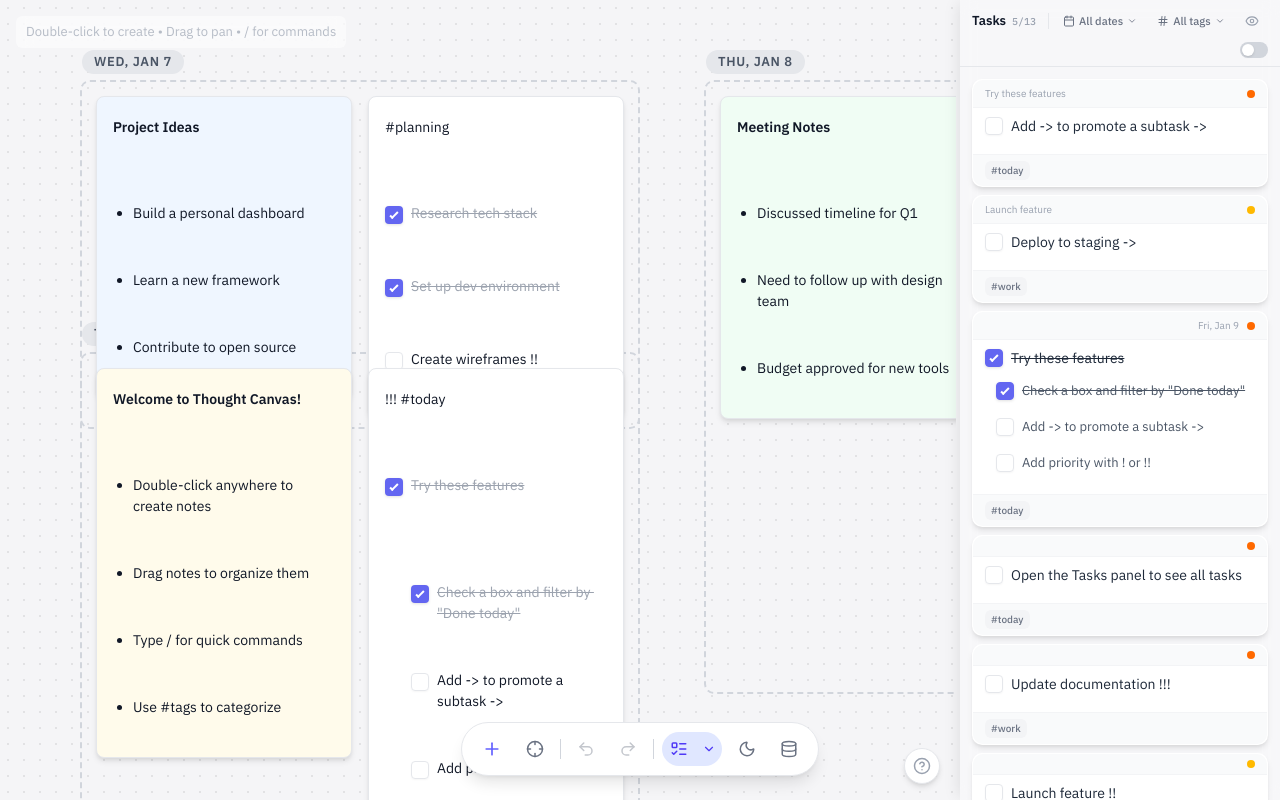
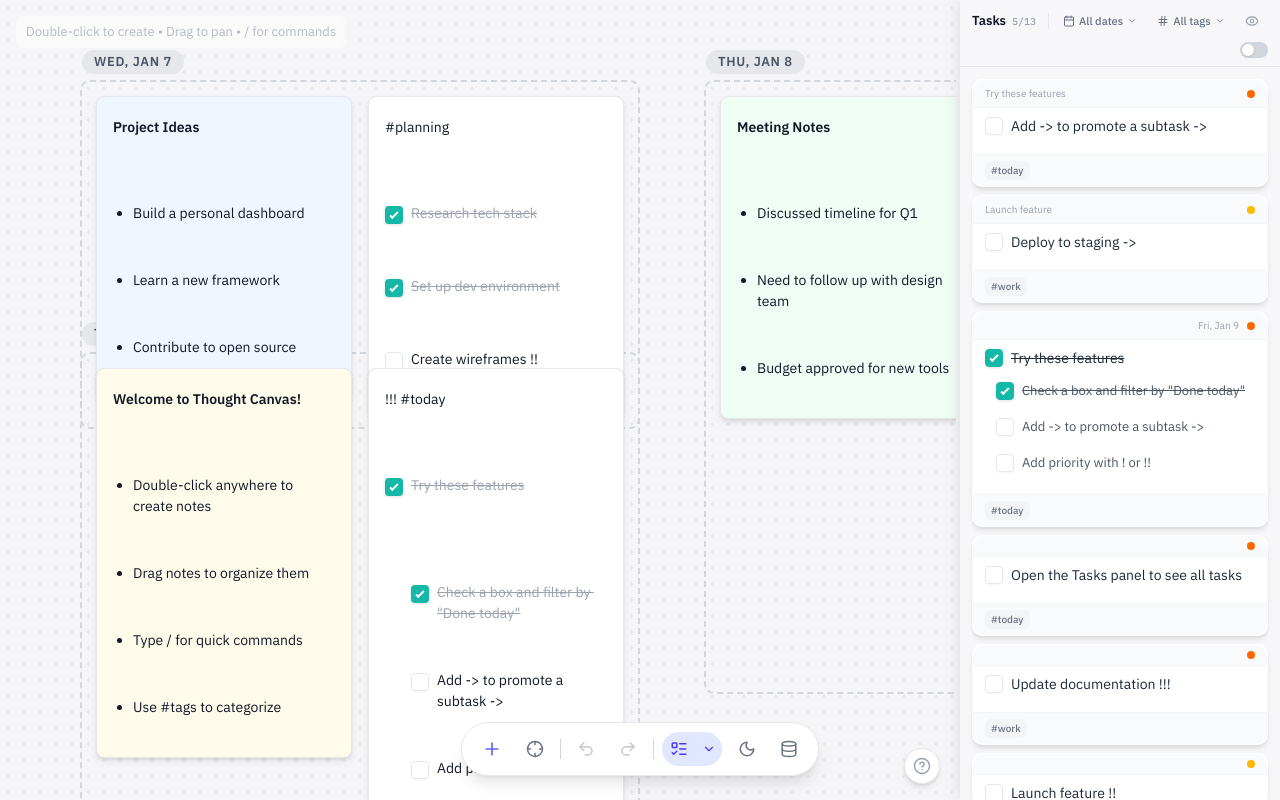
Before and after one commit to nachogames/thought-canvas, a React (Vite) app: page / in a window 1280 px wide. Built offline with nearby package versions, Linux system fonts and the light colour scheme.

Commit message:
Switch shared accent tokens from indigo to teal

```diff
--- a/src/styles/globals.css
+++ b/src/styles/globals.css
@@ -71,11 +71,11 @@
     --color-border: #374151; /* gray-700 */
     --color-border-hover: #4b5563; /* gray-600 */
 
-    /* Accent - Indigo */
-    --color-accent: #6366f1; /* indigo-500 */
-    --color-accent-light: #818cf8; /* indigo-400 */
-    --color-accent-muted: rgba(99, 102, 241, 0.3);
-    --color-accent-subtle: rgba(99, 102, 241, 0.15);
+    /* Accent - Teal */
+    --color-accent: #14b8a6; /* teal-500 */
+    --color-accent-light: #2dd4bf; /* teal-400 */
+    --color-accent-muted: rgba(20, 184, 166, 0.3); /* teal-500 at 30% */
+    --color-accent-subtle: rgba(20, 184, 166, 0.15); /* teal-500 at 15% */
 
     /* Semantic colors */
     --color-success: #22c55e;
@@ -112,10 +112,10 @@
     --color-border: #e5e7eb; /* gray-200 */
     --color-border-hover: #d1d5db; /* gray-300 */
 
-    --color-accent: #6366f1; /* indigo-500 */
-    --color-accent-light: #4f46e5; /* indigo-600 */
-    --color-accent-muted: rgba(99, 102, 241, 0.15);
-    --color-accent-subtle: rgba(99, 102, 241, 0.1);
+    --color-accent: #14b8a6; /* teal-500 */
+    --color-accent-light: #0d9488; /* teal-600 */
+    --color-accent-muted: rgba(20, 184, 166, 0.15); /* teal-500 at 15% */
+    --color-accent-subtle: rgba(20, 184, 166, 0.1); /* teal-500 at 10% */
 }
 
 /* Base styles */
```
